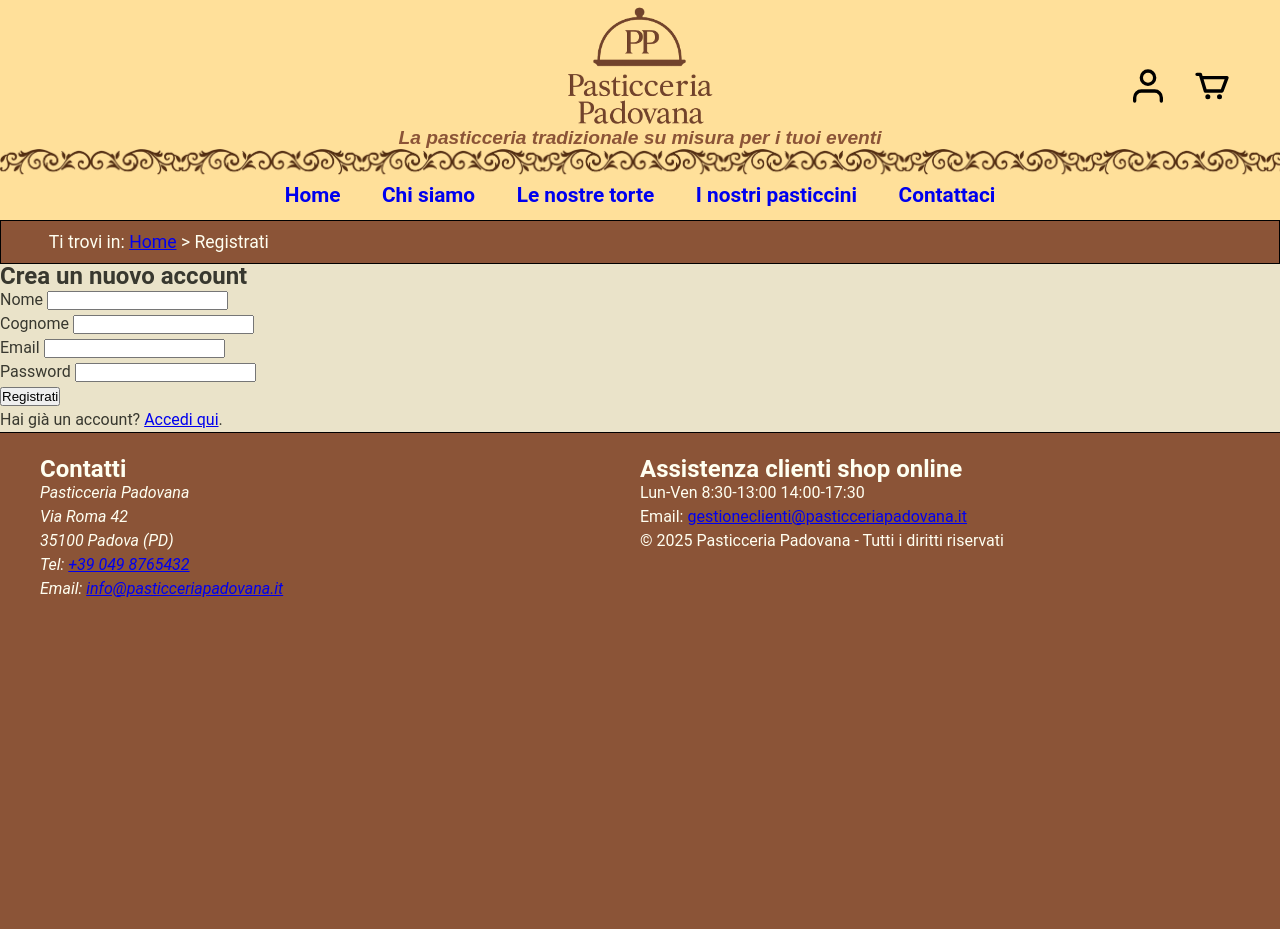
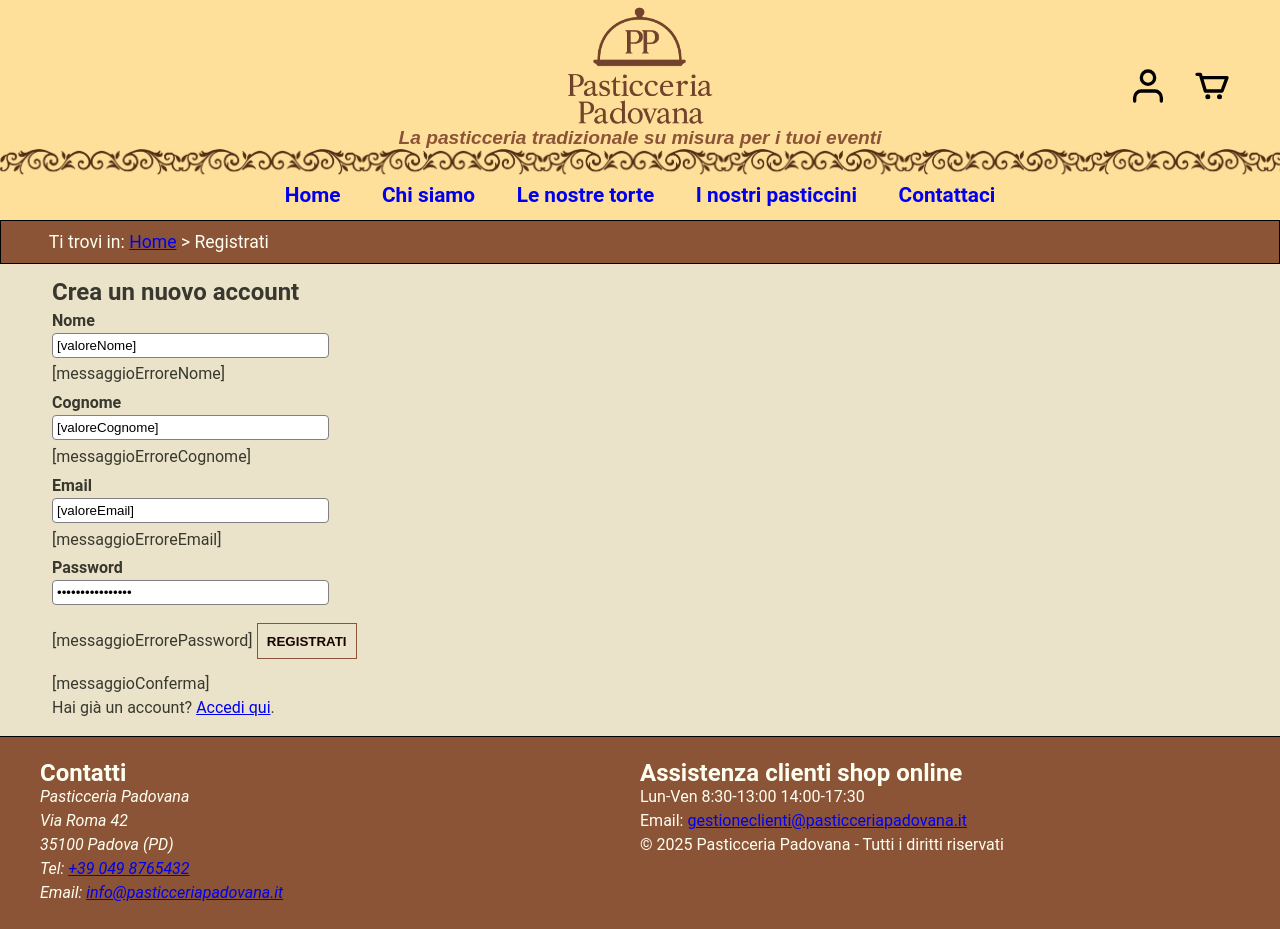
Before and after one commit to amerigovegliante/pastry-shop, a PHP site: page /site/html/registrazione.html in a window 1280 px wide. Before the commit the page ends 597 px from the top, so only its background shows below. Run offline with PHP 8.4, Linux system fonts and the light colour scheme.

Commit message:
Pagina registrazione.php
- Aggiunta pagina registrazione dinamica, da finire con salvataggio dati sul database.
- Migliorato lo stile dei form (login, registrazione e contattaci)
- Sistemati link non funzionanti

```diff
--- a/site/css/style.css
+++ b/site/css/style.css
@@ -11,6 +11,8 @@ COLORI UTILIZZATI
     --bgcolor: #8b5437; /*sfondo del body*/
     --hoverbgcolor: color-mix(in srgb, var(--#8b5437) 80%, white);  /*colore schiarito del 20%*/
     --txtcolor:#38382f; /*header e menu*/
+    --txtsuccesscolor: #2e7d32; /*testo di successo*/
+    --txterrorcolor:  #c0392b; /*testo di errore*/
 
     /* HEADER e MENU */
     --menubgcolor:#ffe09a;
@@ -22,7 +24,7 @@ COLORI UTILIZZATI
     --breadcolor:#8b5437;
     --breadtxtcolor:#fffff1;
 
-    /*MAIN*/
+    /* MAIN */
     --mainbgcolor: #EAE3C9;
 
     /* CONTENUTO */
@@ -34,6 +36,9 @@ COLORI UTILIZZATI
     /* LINK */
     --visitedcolor: #3455db;
     --activecolor: #FF0000;
+
+    /* PULSANTI */
+     --buttoncolor: #8b5437;
 }
 
 html, body{
@@ -309,13 +314,74 @@ PAGINA CHI SIAMO (story.html)
 /*
 ------------------------------------------------------------------------------------------------------------------------------------
 PAGINA CONTATTACI (contattaci.html)
-------------------------------------------------------------------------------------------------------------------------------------
-*/
-/*
-------------------------------------------------------------------------------------------------------------------------------------
 PAGINA LOGIN (login.html) e REGISTRAZIONE (registrazione.html)
 ------------------------------------------------------------------------------------------------------------------------------------
 */
+#sezioneLogin, #sezioneRegistrazione{
+    padding: 1em 0 1em 1.5em;
+}
+#sezioneContattaci{
+    padding: 1em 0 0.5em 1.5em;
+}
+#formLogin, #formRegistrazione, #formContattaci{
+    max-width: 30%;
+}
+fieldset > legend{
+    font-size: 1.5em;
+    font-weight: bold;
+}
+fieldset{
+    border: none;
+}
+.campoDati{
+    display: flex;
+    flex-direction: column;
+    padding: 0.3em 0 0.3em 0;;
+}
+.campoDati label{
+    font-weight: bolder;
+}
+.campoDati input, .campoDati textarea{
+    max-width: 20em;
+    border: 1px solid grey;
+    border-radius: 4px;
+    padding: 0.3em;
+}
+/*
+------------------------------------------------------------------------------------------------------------------------------------
+QUALSIASI PULSANTE
+------------------------------------------------------------------------------------------------------------------------------------
+*/
+button{
+    margin: 1em 0 1em 0;
+    background-color: transparent;
+    color: var(--contenttxtcolorscuro);
+    text-transform: uppercase;
+    font-weight: bold;
+    padding: 0.7em;
+    border: var(--bgcolor) 1px solid;
+    cursor: pointer;
+    transition: all 0.3s ease; /* effetto di transizione */
+}
+button:hover{
+    background-color: var(--buttoncolor);
+    color: var(--contenttxtcolorchiaro);
+}
+/*
+------------------------------------------------------------------------------------------------------------------------------------
+TESTO DI ERRORE E DI SUCCESSO
+------------------------------------------------------------------------------------------------------------------------------------
+*/
+.errore {
+    color: var(--txterrorcolor);
+    font-size: 0.9em;
+    font-weight: bold;
+}
+.successo {
+    color: var(--txtsuccesscolor);
+    font-size: 1em;
+    font-weight: bold;
+}
 /*
 ------------------------------------------------------------------------------------------------------------------------------------
 PAGINA TORTE (torte.html) e PAGINA PASTICCINI
--- a/site/html/registrazione.html
+++ b/site/html/registrazione.html
@@ -7,6 +7,7 @@
     <meta name="viewport" content="width=device-width, initial-scale=1">
     <meta name="description" content="Crea un account su Pasticceria Padovana per ordinare online e ricevere offerte speciali.">
     <link rel="stylesheet" href="../css/style.css" media="screen">
+    <link rel="stylesheet" href="../css/mini.css" media="screen and (max-width:800px)">
 </head>
 
 <body>
@@ -20,7 +21,7 @@
             </div>
             <!-- per ora ho messo dei pulsanti presi da internet, penso siano da sistemare perché hanno grandezza fissa se non erro -->
             <div id="pulsantiMenu">
-                <a href="login.html" class="bottoneProfilo" aria-label="Accedi alla tua area personale">
+                <a href="../html/login.html" class="bottoneProfilo" aria-label="Accedi alla tua area personale">
                     <svg xmlns="http://www.w3.org/2000/svg" width="24" height="24" viewBox="0 0 24 24" fill="none"
                         stroke="#000000" stroke-width="2" stroke-linecap="round" stroke-linejoin="round">
                         <path d="M20 21v-2a4 4 0 00-4-4H8a4 4 0 00-4 4v2" />
@@ -28,7 +29,7 @@
                     </svg>
                 </a>
 
-                <a href="carrello.html" class="bottoneCarrello" aria-label="Vai al carrello">
+                <a href="../html/carrello.html" class="bottoneCarrello" aria-label="Vai al carrello">
                     <svg width="24px" height="24px" viewBox="0 0 24 24" xmlns="http://www.w3.org/2000/svg">
                         <circle cx="16.5" cy="18.5" r="1.5" />
                         <circle cx="9.5" cy="18.5" r="1.5" />
@@ -44,10 +45,10 @@
     <nav id="menu" aria-label="Menu principale">
         <ul class="contenuto">
             <li><a href="../../index.html"><span lang="en">Home</span></a></li>
-            <li><a href="story.html">Chi siamo</a></li>
+            <li><a href="../html/story.html">Chi siamo</a></li>
             <li><a href="../php/torte-pasticcini.php?tipo=torte">Le nostre torte</a></li>
             <li><a href="../php/torte-pasticcini.php?tipo=pasticcini">I nostri pasticcini </a></li>
-            <li><a href="contattaci.html">Contattaci</a></li>
+            <li><a href="../html/contattaci.html">Contattaci</a></li>
         </ul>
     </nav>
 
@@ -55,37 +56,44 @@
         <p class="contenuto">Ti trovi in: <a href="../../index.html"><span lang="en">Home</span></a> &gt; Registrati</p>
     </nav>
 
-    <main id="contenuto">
-        <section aria-labelledby="titolo-registrazione">
-            <h2 id="titolo-registrazione">Crea un nuovo account</h2>
+    <main>
+        <section id="sezioneRegistrazione" class="contenuto" aria-labelledby="titolo-registrazione">
+            <form id="formRegistrazione" action="../php/registrazione.php" method="post" autocomplete="on">
+                <fieldset>
+                    <legend>Crea un nuovo account</legend>
+                    <div class="campoDati">
+                        <label for="nome">Nome</label>
+                        <input type="text" name="nome" id="nome" value="[valoreNome]"
+                        required aria-required="true" autocomplete="given-name">
+                    </div>
+                    [messaggioErroreNome]
 
-            <form action="registrazione_process.php" method="post" autocomplete="on">
+                    <div class="campoDati">
+                        <label for="cognome">Cognome</label>
+                        <input type="text" name="cognome" id="cognome" value="[valoreCognome]"
+                        required aria-required="true" autocomplete="family-name">
+                    </div>
+                    [messaggioErroreCognome]
 
-                <div>
-                    <label for="nome">Nome</label>
-                    <input type="text" id="nome" name="nome" required autocomplete="given-name">
-                </div>
+                    <div class="campoDati">
+                        <label for="email">Email</label>
+                        <input type="email" name="email" id="email" value="[valoreEmail]"
+                        required aria-required="true" autocomplete="email">
+                    </div>
+                    [messaggioErroreEmail]
 
-                <div>
-                    <label for="cognome">Cognome</label>
-                    <input type="text" id="cognome" name="cognome" required autocomplete="family-name">
-                </div>
+                    <div class="campoDati">
+                        <label for="password">Password</label>
+                        <input type="password" name="password" id="password" value="[valorePassword]"
+                        minlength="8" required aria-required="true" autocomplete="new-password">
+                    </div>
+                    [messaggioErrorePassword]
 
-                <div>
-                    <label for="email">Email</label>
-                    <input type="email" id="email" name="email" required autocomplete="email">
-                </div>
-
-                <div>
-                    <label for="password">Password</label>
-                    <input type="password" id="password" name="password" minlength="8" required
-                        autocomplete="new-password">
-                </div>
-
-                <button type="submit">Registrati</button>
+                    <button type="submit" name="submit">Registrati</button>
+                </fieldset>
+                [messaggioConferma]
             </form>
-
-            <p>Hai già un account? <a href="login.html">Accedi qui</a>.</p>
+            <p>Hai già un account? <a href="../html/login.html">Accedi qui</a>.</p>
         </section>
     </main>
 
--- a/site/php/dbConnection.php
+++ b/site/php/dbConnection.php
@@ -3,9 +3,9 @@
 class DBAccess{
     // Parametri per la connessione al database
 	private const HOST_DB = "localhost";
-	private const DATABASE_NAME = "";
-	private const USERNAME = "";
-	private const PASSWORD = "";
+	private const DATABASE_NAME = "gdelucch";
+	private const USERNAME = "gdelucch";
+	private const PASSWORD = "pheexei3AiVu4toh";
 
     private $connection;    //variabile di connessione
 
```
Also changed, not shown: index.html (+6 -6 lines), site/html/contattaci.html (+18 -17 lines), site/html/dettagliItem.html (+6 -6 lines), site/html/login.html (+20 -19 lines), site/html/story.html (+6 -4 lines), site/html/torte-pasticcini.html (+3 -4 lines), site/php/registrazione.php (added, +97 -0 lines).
